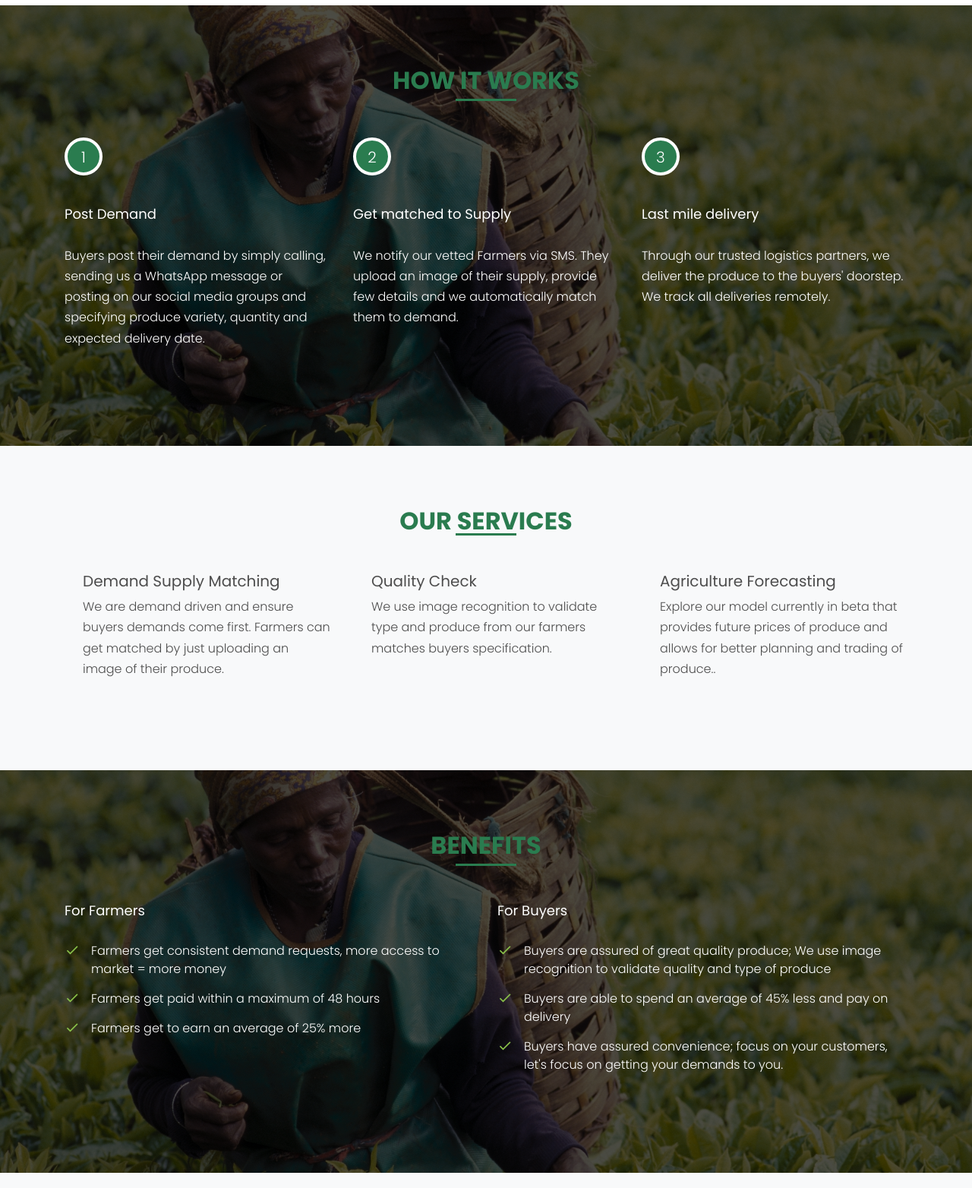
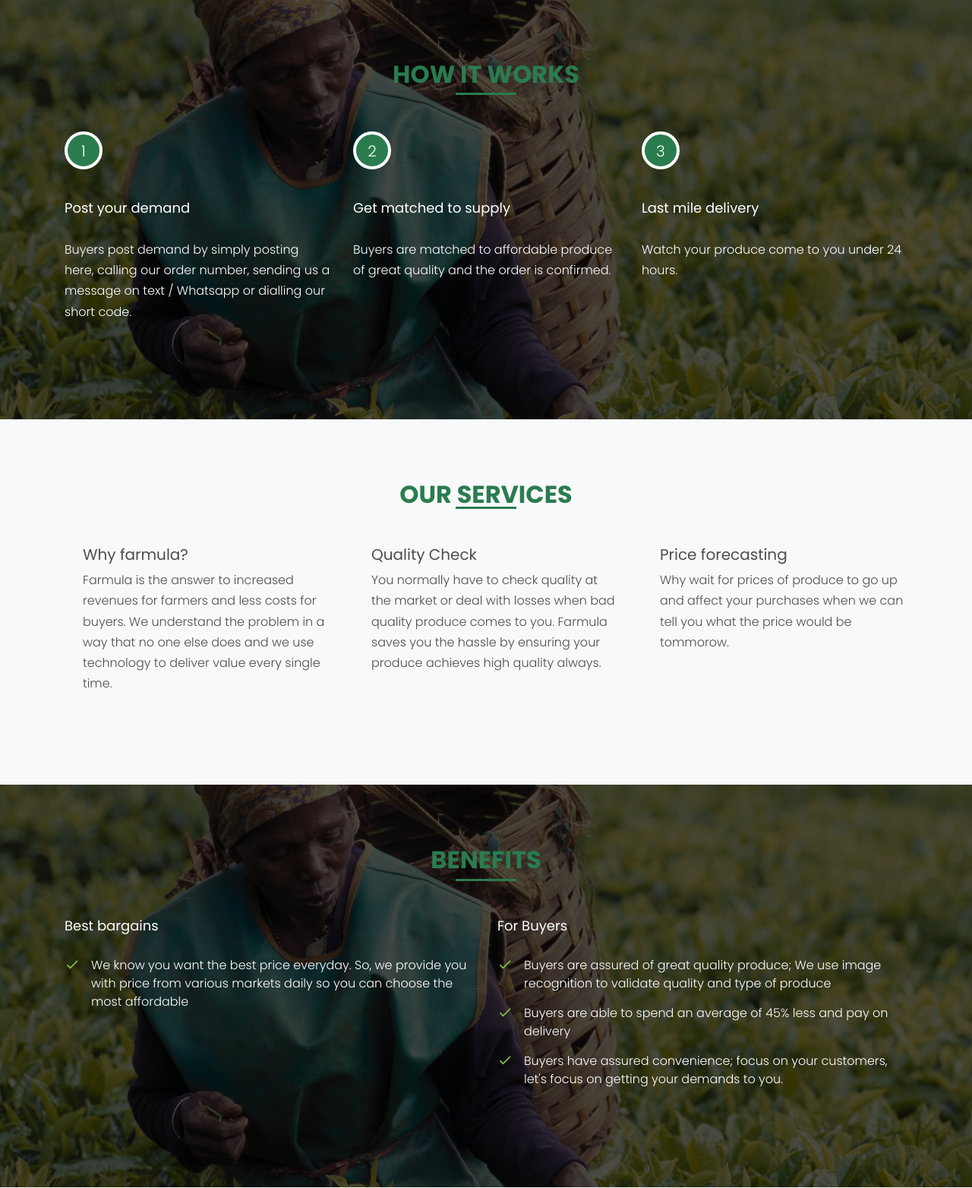
Before and after one commit to Farmulaio/Farmula, a Flask app: page / in a window 1280 px wide. Shown: the part 1357-2921 px from the top of the page at 76% size. Run offline with Flask 2, Linux system fonts and the light colour scheme; some libraries are stand-ins or nearby versions; some web fonts are replaced.

Commit message:
edit wording

```diff
--- a/templates/index.html
+++ b/templates/index.html
@@ -22,8 +22,8 @@
             <div class="text-left pb-1 border-primary mb-4">
               <h2 class="text-primary">About Us</h2>
             </div>
-            <p>At Farmula we are making farmers earn up to 25% more while buyers spend 45% less.</p>
-            <p class="mb-5">We achieve this using a price mechanism that takes into account factors affecting produce prices such as input cost, weather, logistics, supply and demand. The mechanism we use is transparent to both farmers and buyers and with fair price information, farmers get improved access to market while buyers spend less for good quality produce.</p>
+            <p>At Farmula, farmers earn most while buyers spend less.</p>
+            <p class="mb-5">We achieve this by making pricing more transparent for farmers and provide buyers with access to farmers who have the produce they want. <br> Get early access / Work with us</p>
 
             <!-- <ul class="ul-check list-unstyled success">
               <li>Price transparency</li>
@@ -49,8 +49,8 @@
             <div class="how-it-work-item">
               <span class="number">1</span>
               <div class="how-it-work-body">
-                <h2>Post Demand</h2>
-                <p class="mb-5">Buyers post their demand by simply calling, sending us a WhatsApp message or posting on our social media groups and specifying produce variety, quantity and expected delivery date.</p>
+                <h2>Post your demand</h2>
+                <p class="mb-5">Buyers post demand by simply posting here, calling our order number, sending us a message on text / Whatsapp or dialling our short code.</p>
                 <!-- <ul class="ul-check list-unstyled success">
                   <li class="text-white">Access realtime and future prices.</li>
                   <li class="text-white">Guarantee quality check.</li>
@@ -64,8 +64,8 @@
             <div class="how-it-work-item">
               <span class="number">2</span>
               <div class="how-it-work-body">
-                <h2>Get matched to Supply</h2>
-                <p class="mb-5">We notify our vetted Farmers via SMS. They upload an image of their supply, provide few details and we automatically match them to demand.</p>
+                <h2>Get matched to supply</h2>
+                <p class="mb-5">Buyers are matched to affordable produce of great quality and the order is confirmed.</p>
                 <!-- <ul class="ul-check list-unstyled success">
                   <li class="text-white">SMS notification when there is demand.</li>
                   <li class="text-white">Automated quality check.</li>
@@ -80,7 +80,7 @@
               <span class="number">3</span>
               <div class="how-it-work-body">
                 <h2>Last mile delivery</h2>
-                <p class="mb-5">Through our trusted logistics partners, we deliver the produce to the buyers' doorstep. We track all deliveries remotely.</p>
+                <p class="mb-5">Watch your produce come to you under 24 hours.</p>
                 <!-- <ul class="ul-check list-unstyled success">
                   <li class="text-white">Track order.</li>
                   <li class="text-white">Get order delivered to you.</li>
@@ -109,8 +109,8 @@
               <!-- <div class="unit-4-icon mr-4"><span class="text-primary flaticon-plane"></span></div> -->
               <div class="unit-4-icon mr-4"><span class="text-primary"></span></div>
               <div>
-                <h3>Demand Supply Matching</h3>
-                <p>We are demand driven and ensure buyers demands come first. Farmers can get matched by just uploading an image of their produce.</p>
+                <h3>Why farmula?</h3>
+                <p>Farmula is the answer to increased revenues for farmers and less costs for buyers. We understand the problem in a way that no one else does and we use technology to deliver value every single time.</p>
                 <!-- <p><a href="#">Learn More</a></p> -->
               </div>
             </div>
@@ -121,7 +121,7 @@
               <div class="unit-4-icon mr-4"><span class="text-primary"></span></div>
               <div>
                 <h3>Quality Check</h3>
-                <p>We use image recognition to validate type and produce from our farmers matches buyers specification.</p>
+                <p>You normally have to check quality at the market or deal with losses when bad quality produce comes to you. Farmula saves you the hassle by ensuring your produce achieves high quality always.</p>
                 <!-- <p><a href="#">Learn More</a></p> -->
               </div>
             </div>
@@ -131,8 +131,8 @@
               <!-- <div class="unit-4-icon mr-4"><span class="text-primary flaticon-truck"></span></div> -->
               <div class="unit-4-icon mr-4"><span class="text-primary"></span></div>
               <div>
-                <h3>Agriculture Forecasting</h3>
-                <p>Explore our model currently in beta that provides future prices of produce and allows for better planning and trading of produce.. </p>
+                <h3>Price forecasting</h3>
+                <p>Why wait for prices of produce to go up and affect your purchases when we can tell you what the price would be tommorow.</p>
                 <!-- <p><a href="#">Learn More</a></p> -->
               </div>
             </div>
@@ -186,12 +186,12 @@
             <div class="how-it-work-item">
               <!-- <span class="number">1</span> -->
               <div class="how-it-work-body">
-                <h2>For Farmers</h2>
+                <h2>Best bargains</h2>
                 <!-- <p class="mb-5">Buyers post their demand by simply calling, sending us a WhatsApp message or posting on our social media groups and specifying produce variety, quantity and expected delivery date.</p> -->
                 <ul class="ul-check list-unstyled success">
-                  <li class="text-white">Farmers get consistent demand requests, more access to market = more money</li>
-                  <li class="text-white">Farmers get paid within a maximum of 48 hours</li>
-                  <li class="text-white">Farmers get to earn an average of 25% more</li>
+                  <li class="text-white">We know you want the best price everyday. So, we provide you with price from various markets daily so you can choose the most affordable</li>
+                  <!-- <li class="text-white">Farmers get paid within a maximum of 48 hours</li>
+                  <li class="text-white">Farmers get to earn an average of 25% more</li> -->
                 </ul>
               </div>
             </div>
```
